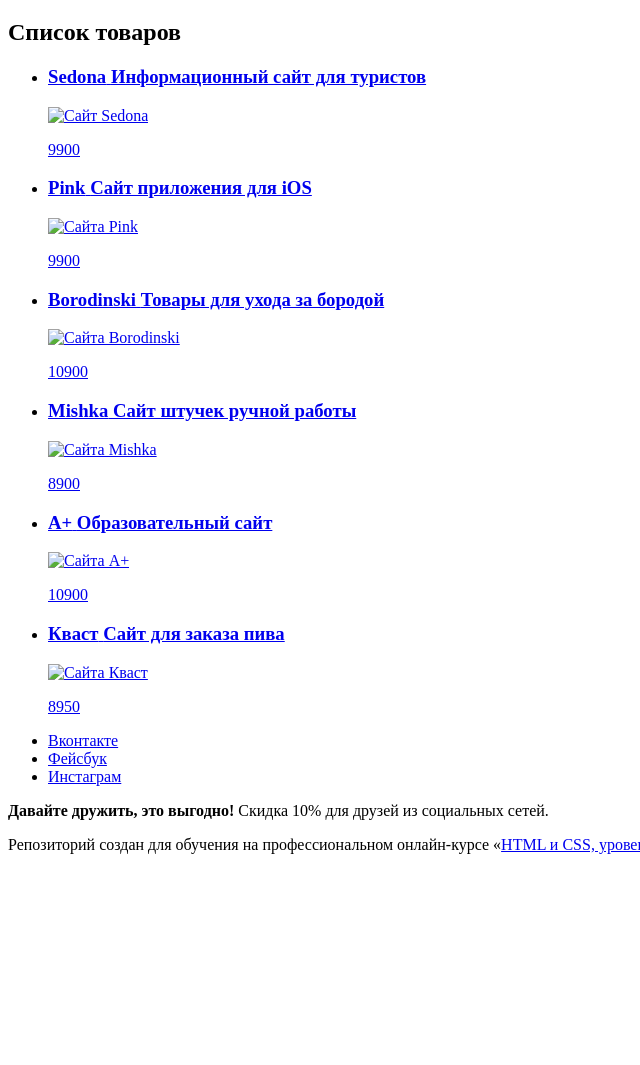
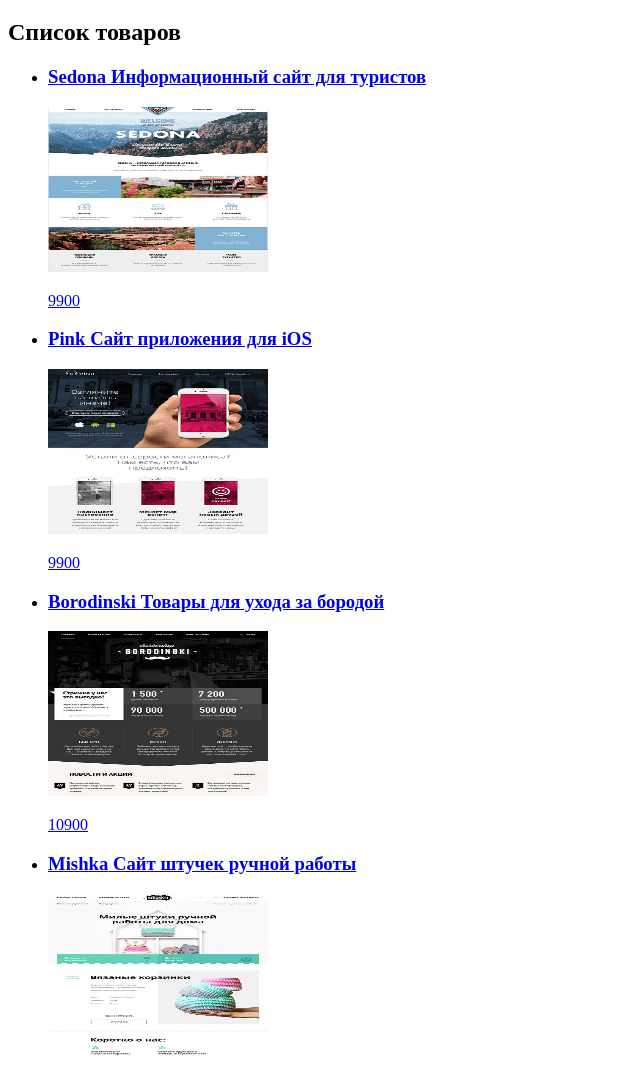
Before and after one commit to verolya/558281-nerds-25, a plain HTML site: page catalog.html in a window 1280 px wide. Shown: the part 295-1360 px from the top of the page, without its empty margins (0-640 px from the left). Before the commit the page ends 1165 px from the top, so only its background shows below. Drawn offline with Linux system fonts and the light colour scheme.

Commit message:
Изображения добавлены

```diff
--- a/catalog.html
+++ b/catalog.html
@@ -33,7 +33,7 @@
               	</h3>
               		 <p>
               		 	<a href="catalog-item.html">
-                        <img src="img/product-1.jpg" width="220" height="165" alt="Cайт Sedona">
+                        <img src="img/sedona.jpg" width="220" height="165" alt="Cайт Sedona">
                         </a>
                      </p>
                      <p class="catalog-item-price">
@@ -52,7 +52,7 @@
               	</h3>
               		 <p>
               		 	<a href="catalog-item.html">
-                        <img src="img/product-2.jpg" width="220" height="165" alt="Cайта Pink">
+                        <img src="img/pink.jpg" width="220" height="165" alt="Cайта Pink">
                         </a>
                      </p>
                      <p class="catalog-item-price">
@@ -71,7 +71,7 @@
               	</h3>
               		 <p>
               		 	<a href="catalog-item.html">
-                        <img src="img/product-3.jpg" width="220" height="165" alt="Cайта Borodinski">
+                        <img src="img/barbershop.jpg" width="220" height="165" alt="Cайта Borodinski">
                         </a>
                      </p>
                      <p class="catalog-item-price">
@@ -90,7 +90,7 @@
               	</h3>
               		 <p>
               		 	<a href="catalog-item.html">
-                        <img src="img/product-4.jpg" width="220" height="165" alt="Cайта Mishka">
+                        <img src="img/mishka.jpg" width="220" height="165" alt="Cайта Mishka">
                         </a>
                      </p>
                      <p class="catalog-item-price">
@@ -109,7 +109,7 @@
               	</h3>
               		 <p>
               		 	<a href="catalog-item.html">
-                        <img src="img/product-5.jpg" width="220" height="165" alt="Cайта A+">
+                        <img src="img/aplus.jpg" width="220" height="165" alt="Cайта A+">
                         </a>
                      </p>
                      <p class="catalog-item-price">
@@ -126,7 +126,7 @@
               	</h3>
               		 <p>
               		 	<a href="catalog-item.html">
-                        <img src="img/product-6.jpg" width="220" height="165" alt="Cайта Кваст">
+                        <img src="img/kvast.jpg" width="220" height="165" alt="Cайта Кваст">
                         </a>
                      </p>
                      <p class="catalog-item-price">
@@ -140,9 +140,9 @@
     </main>
          <footer class="main-footer">
            <ul class="footer-social">
-           	    <li><a class="social-button" href="#">Вконтакте</a></li>
-                <li><a class="social-button" href="#">Фейсбук</a></li>
-                <li><a class="social-button" href="#">Инстаграм</a></li>
+           	    <li><a class="social-button" href="#"><img src="img/vk-icon.jpg"></a></li>
+                <li><a class="social-button" href="#"><img src="img/fb.jpg"></a></li>
+                <li><a class="social-button" href="#"><img src="img/insta.jpg"></a></li>
            </ul>
               <p class="footer-content">
            	   <b>Давайте дружить, это выгодно!</b>
```
Also changed, not shown: index.html (+3 -4 lines), img/aplus.jpg (added), img/barbershop.jpg (added), img/fb.jpg (added), img/insta.jpg (added), img/kvast.jpg (added), img/mishka.jpg (added), img/pink.jpg (added), img/sedona-1.jpg (added), img/sedona.jpg (added).
